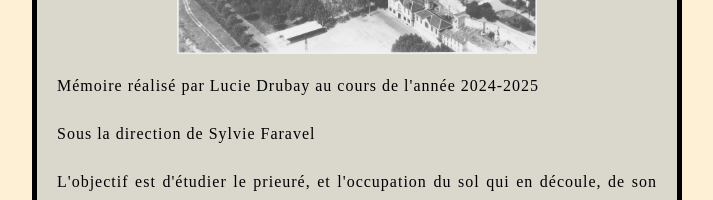
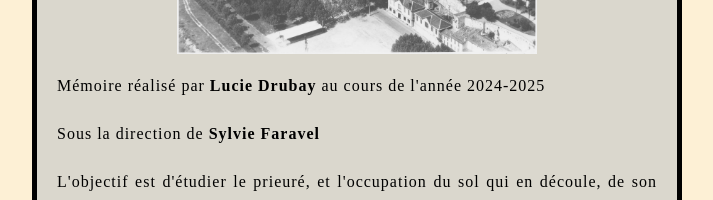
Before and after one commit to luciedrubay/luciedrubay.github.io, a plain HTML site: page index.html in a window 1280 px wide. Shown: the part 560-760 px from the top of the page, without its empty margins (283-996 px from the left). Drawn offline with Linux system fonts and the light colour scheme.

Commit message:
Add files via upload

```diff
--- a/index.html
+++ b/index.html
@@ -14,8 +14,9 @@
    <img src="images/logo-ausonius.jpg" alt="Logo Ausonius" width="30%"/>
     <p><h1>Le prieuré Saint Pierre de La Réole à l'époque médiévale et moderne</h1></p>
    <img src="images/photographie-prieuré.jpg" alt="Photographie prieuré" width="60%"/>
-    <p>Mémoire réalisé par Lucie Drubay au cours de l'année 2024-2025</p>
-    <p>Sous la direction de Sylvie Faravel</p>
+    <p>Mémoire réalisé par <strong> Lucie Drubay </strong> au cours de l'année 2024-2025</p>
+    <p>Sous la direction de <strong> Sylvie Faravel </strong></p>
+
     <p>L'objectif est d'étudier le prieuré, et l'occupation du sol qui en découle, de son fondation supposée en 677 par Saint Mommolin jusqu'à sa passation à l'Etat en 1791. Nous nous attacherons donc à retranscire toutes ses évolutions, entre destructions et rénovations. L'étude de ce monument réolais a aussi pour but de mieux appréhender la connaissance de la ville de La Réole ainsi que son implantation autour de ce bâtiment polarisateur.</p>
 
   <ul>
```
